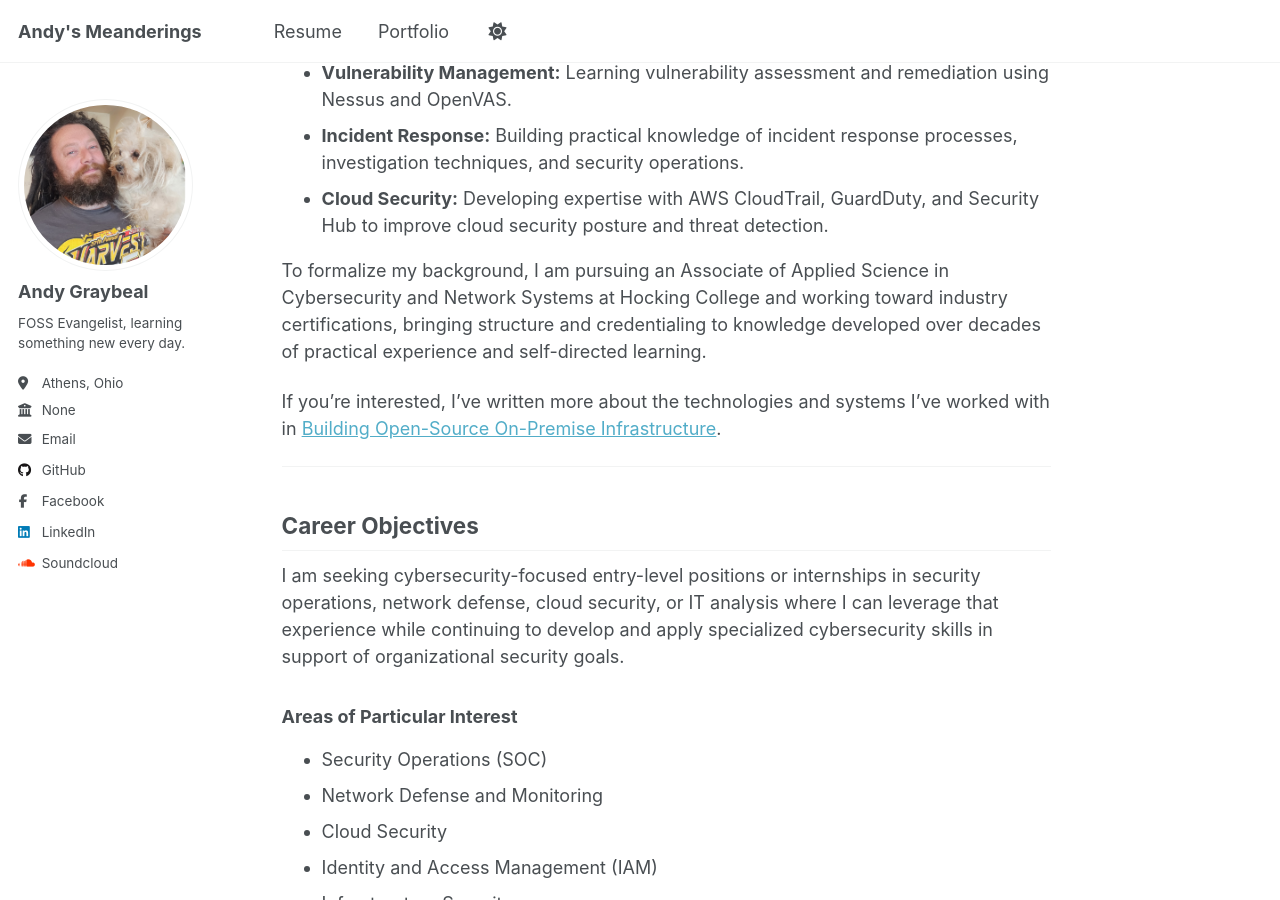
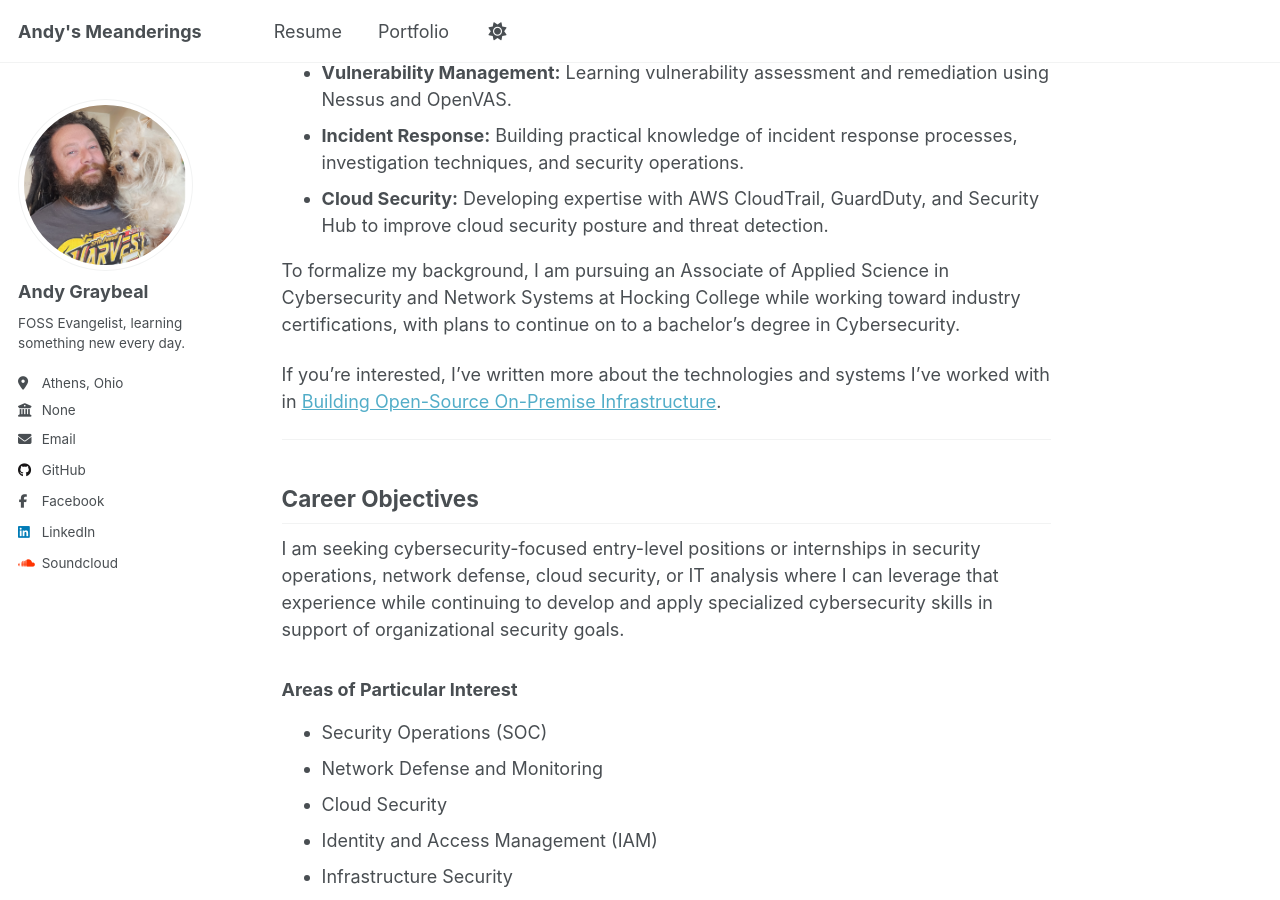
Before and after one commit to andy-graybeal/andy-graybeal.github.io, a Jekyll site: the page built from _pages/about.md, in a window 1280 px wide and 900 px high, scrolled down 1653 px. Built offline with Jekyll 4.4.1, drawn with Linux system fonts in a browser that asks for light colours; a script that is not in the unit is left out.

Commit message:
Revise educational background and certification goals
Updated educational background and future plans in the about page.

```diff
--- a/_pages/about.md
+++ b/_pages/about.md
@@ -86,7 +86,7 @@ I am expanding my expertise in modern infrastructure, cloud, and security techno
 - **Incident Response:** Building practical knowledge of incident response processes, investigation techniques, and security operations.
 - **Cloud Security:** Developing expertise with AWS CloudTrail, GuardDuty, and Security Hub to improve cloud security posture and threat detection.
 
-To formalize my background, I am pursuing an Associate of Applied Science in Cybersecurity and Network Systems at Hocking College and working toward industry certifications, bringing structure and credentialing to knowledge developed over decades of practical experience and self-directed learning.
+To formalize my background, I am pursuing an Associate of Applied Science in Cybersecurity and Network Systems at Hocking College while working toward industry certifications, with plans to continue on to a bachelor's degree in Cybersecurity.
 
 If you're interested, I've written more about the technologies and systems I've worked with in [Building Open-Source On-Premise Infrastructure](/portfolio/open_source_coop/).
 
```
